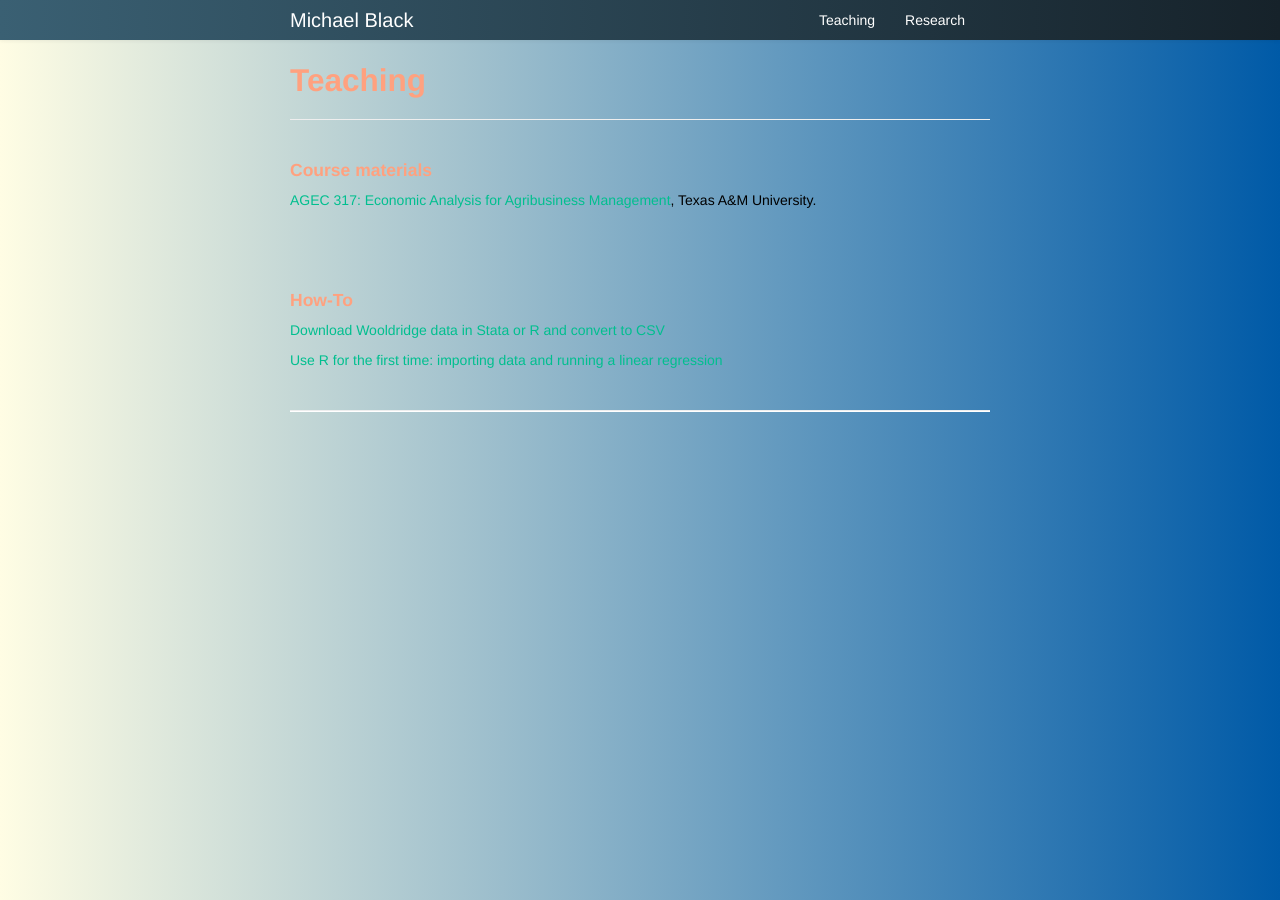
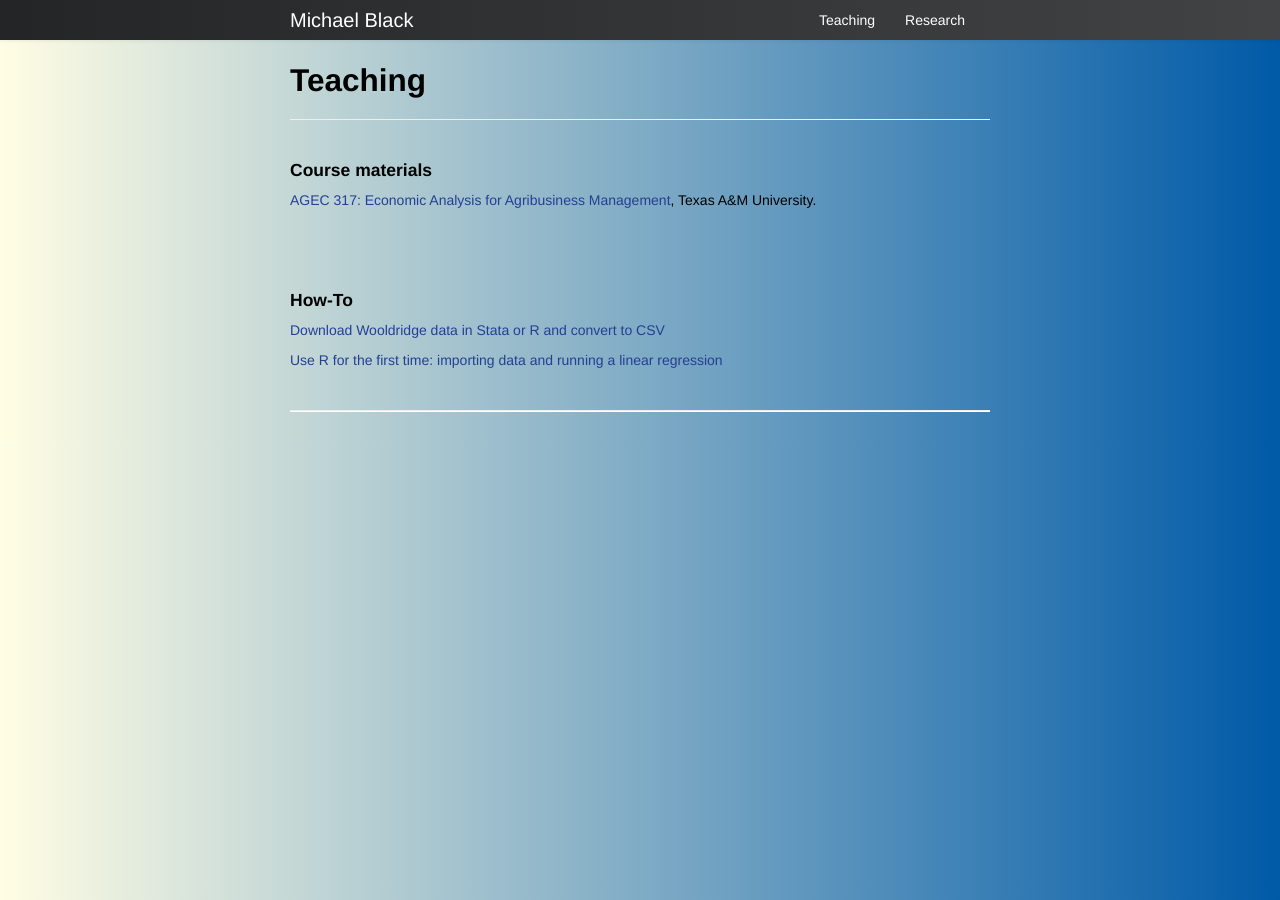
Before and after one commit to michael-black/michael-black.github.io, a Jekyll site: the page built from pages/teaching.md, in a window 1280 px wide. Built offline with Jekyll 4.4.1, drawn with Linux system fonts in a browser that asks for light colours.

Commit message:
Changed header gradient, header color, link color

```diff
--- a/assets/themes/twitter/css/my_custom_css.css
+++ b/assets/themes/twitter/css/my_custom_css.css
@@ -19,7 +19,7 @@ a code {
 }
 
 a {
-    color: #00bf8f;
+    color: #253f94;
 }
 
 a:hover {
@@ -67,7 +67,7 @@ td.right {
 
 
 h1, h2, h3, h4 {
-    color: #FFA17F;
+    color: black;
 }
 
 .danger {
@@ -101,11 +101,11 @@ h1, h2, h3, h4 {
     padding-left:20px;
     padding-right:20px;
     background-color:#fafafa;
-    background-image:-moz-linear-gradient(left, #3A6073, #16222A);
-    background-image:-webkit-gradient(linear, 0 0, 0 100%, from(#3A6073), to(#16222A));
-    background-image:-webkit-linear-gradient(left, #3A6073, #16222A);
-    background-image:-o-linear-gradient(left, #3A6073, #16222A);
-    background-image:linear-gradient(to right, #3A6073, #16222A);
+    background-image:-moz-linear-gradient(left, #232526, #414345);
+    background-image:-webkit-gradient(linear, 0 0, 0 100%, from(#232526), to(#414345));
+    background-image:-webkit-linear-gradient(left, #232526, #414345);
+    background-image:-o-linear-gradient(left, #232526, #414345);
+    background-image:linear-gradient(to right, #232526, #414345);
     background-repeat:repeat-x;filter:progid:DXImageTransform.Microsoft.gradient(startColorstr='#707373', endColorstr='#707373', GradientType=0);
     border:0px solid #707373;
     -webkit-border-radius:0px;
```
Also changed, not shown: index.md (+2 -3 lines).
